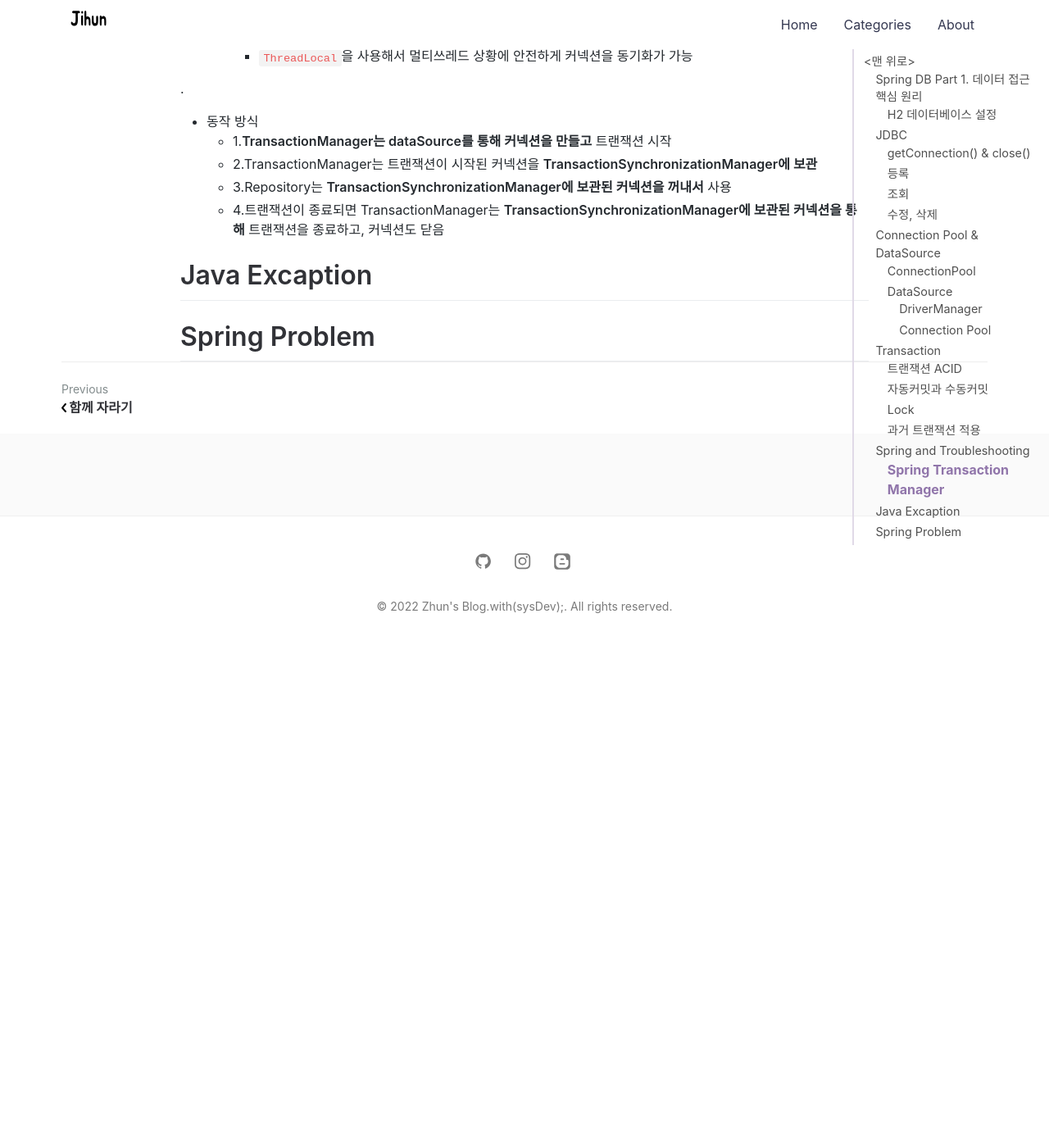
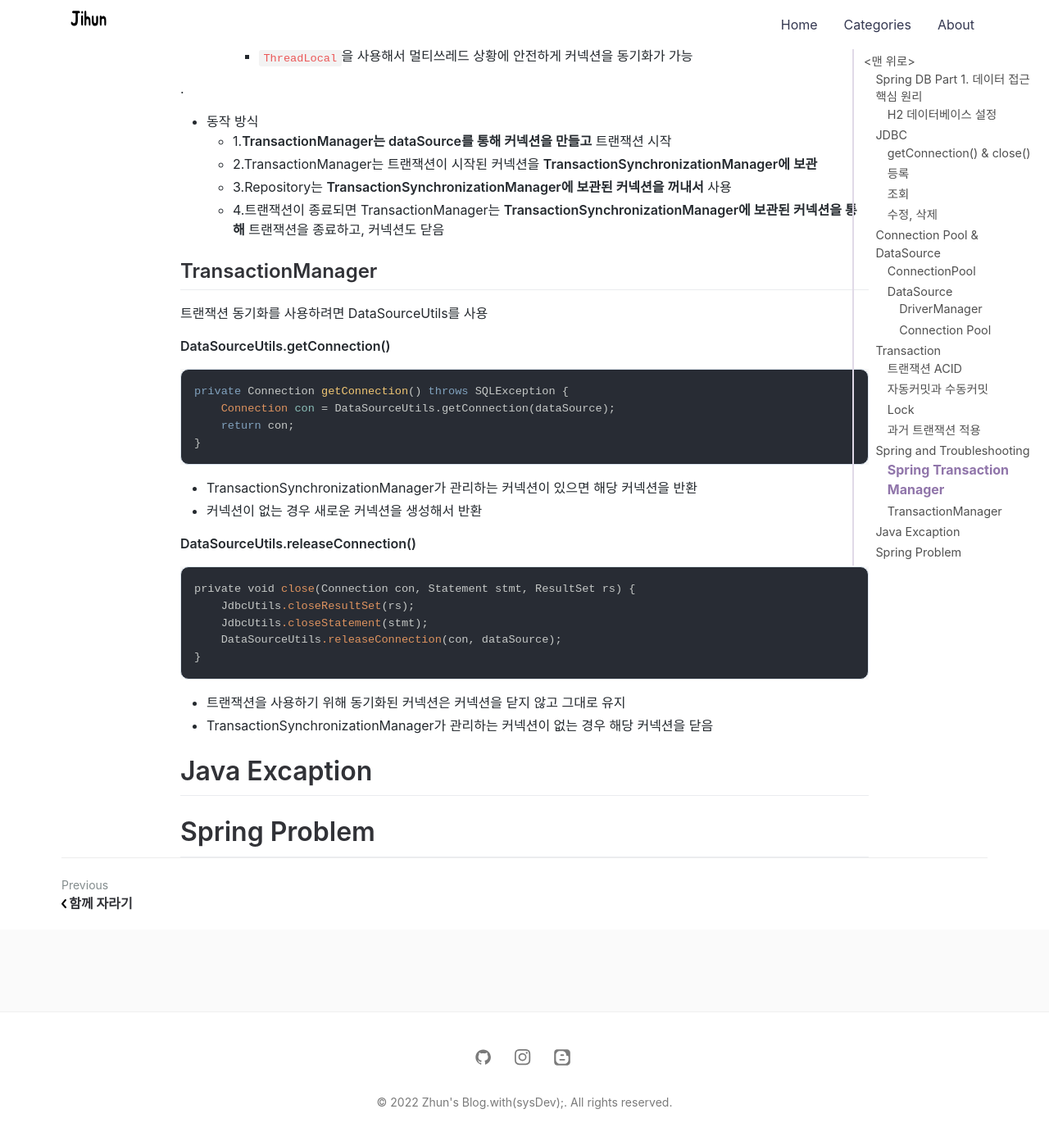
Before and after one commit to jihunparkme/jihunparkme.github.io, a Jekyll site: the page built from _posts/2022-08-08-Spring-DB-Part1.md, in a window 1280 px wide and 1400 px high, scrolled down 11336 px. Shown: the top 1392 px of the window at 82% size. Built offline with Jekyll 4.4.1, drawn with Linux system fonts in a browser that asks for light colours; nearby versions of some CDN libraries; comment, search, counter and statistics services are not loaded; before the commit the page ends 12131 px from its top, so only the background shows below that; some of the changed text lies outside the part shown.

Commit message:
[Spring & Transaction] TransactionManager (1)

````diff
--- a/_posts/2022-08-08-Spring-DB-Part1.md
+++ b/_posts/2022-08-08-Spring-DB-Part1.md
@@ -491,6 +491,36 @@ public interface PlatformTransactionManager extends TransactionManager {
   - 3.Repository는 **TransactionSynchronizationManager에 보관된 커넥션을 꺼내서** 사용
   - 4.트랜잭션이 종료되면 TransactionManager는 **TransactionSynchronizationManager에 보관된 커넥션을 통해** 트랜잭션을 종료하고, 커넥션도 닫음
 
+## TransactionManager
+
+트랜잭션 동기화를 사용하려면 DataSourceUtils를 사용
+
+**DataSourceUtils.getConnection()**
+
+```java
+private Connection getConnection() throws SQLException {
+    Connection con = DataSourceUtils.getConnection(dataSource);
+    return con;
+}
+```
+
+- TransactionSynchronizationManager가 관리하는 커넥션이 있으면 해당 커넥션을 반환
+- 커넥션이 없는 경우 새로운 커넥션을 생성해서 반환
+
+**DataSourceUtils.releaseConnection()**
+
+```java
+private void close(Connection con, Statement stmt, ResultSet rs) {
+    JdbcUtils.closeResultSet(rs);
+    JdbcUtils.closeStatement(stmt);
+    DataSourceUtils.releaseConnection(con, dataSource);
+}
+```
+
+- 트랜잭션을 사용하기 위해 동기화된 커넥션은 커넥션을 닫지 않고 그대로 유지
+- TransactionSynchronizationManager가 관리하는 커넥션이 없는 경우 해당 커넥션을 닫음
+
+
 # Java Excaption
 
 # Spring Problem
````
